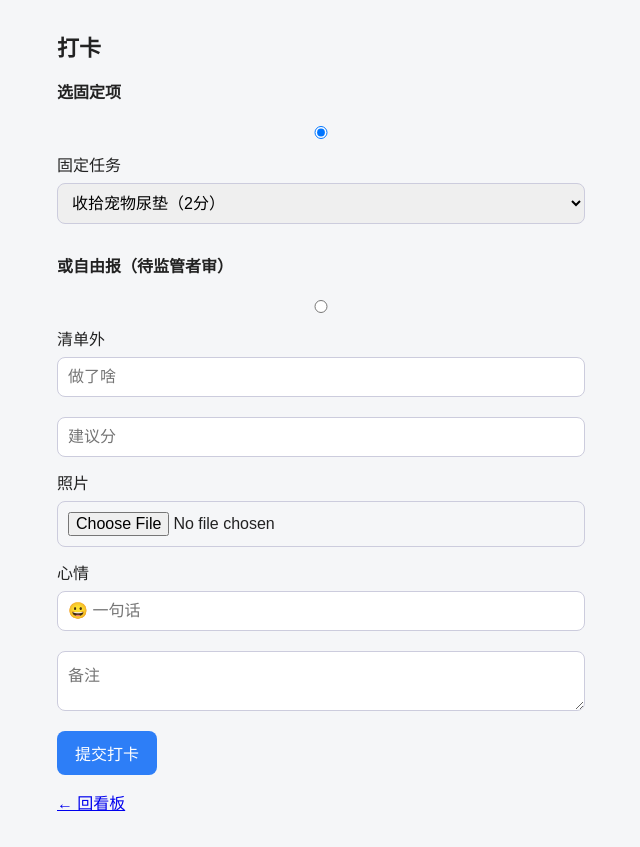
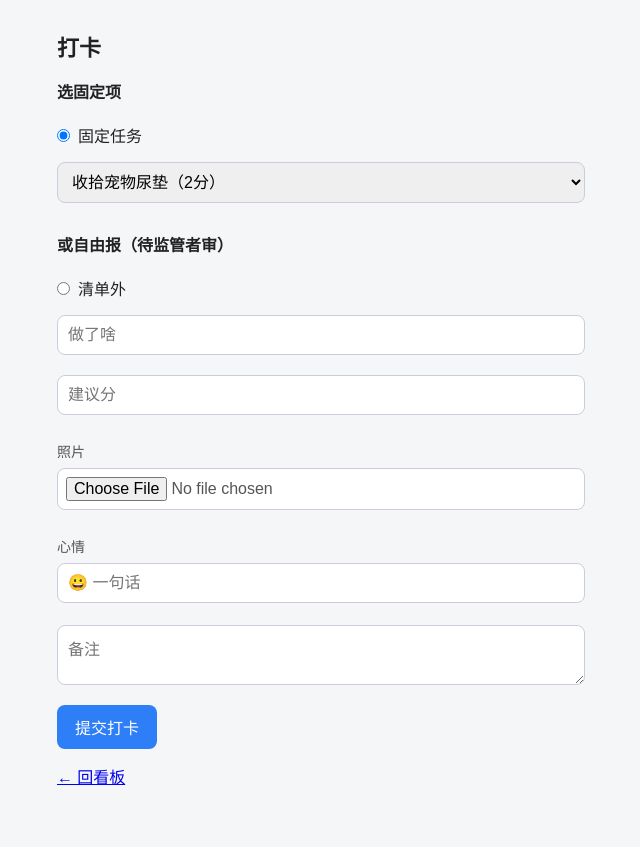
Before and after one commit to pensee7d-ops/jiawu-jifen, a FastAPI app: page /checkin in a window 1280 px wide. Shown: the whole page, without its empty margins (319-959 px from the left). After the commit the page ends 785 px from the top, so only its background shows below. Run offline with FastAPI, Linux system fonts and the light colour scheme; the visitor is signed in with stand-in values (Sample User, id 1).

Commit message:
fix: form controls — inline radios/checkboxes, tidy labels
Co-Authored-By: Claude Opus 4.7 <noreply@anthropic.com>

```diff
--- a/app/chores/static/style.css
+++ b/app/chores/static/style.css
@@ -7,6 +7,13 @@ button { padding: 10px 18px; font-size: 16px; border: 0; border-radius: 8px;
   background: #2d7ef7; color: #fff; }
 input, select, textarea { width: 100%; padding: 10px; font-size: 16px;
   border: 1px solid #ccd; border-radius: 8px; margin: 6px 0 14px; }
+label { display: block; margin: 12px 0 2px; font-size: 14px; color: #555; }
+input[type=radio], input[type=checkbox] { width: auto; margin: 0 8px 0 0;
+  vertical-align: -2px; }
+input[type=file] { padding: 8px; background: #fff; }
+label:has(input[type=radio]), label:has(input[type=checkbox]) {
+  display: inline-flex; align-items: center; width: auto;
+  margin: 4px 16px 8px 0; font-size: 16px; color: #222; }
 .card { background: #fff; border-radius: 12px; padding: 14px; margin: 12px 0;
   box-shadow: 0 1px 3px rgba(0,0,0,.08); }
 .kpi { display: flex; gap: 12px; flex-wrap: wrap; }
```
